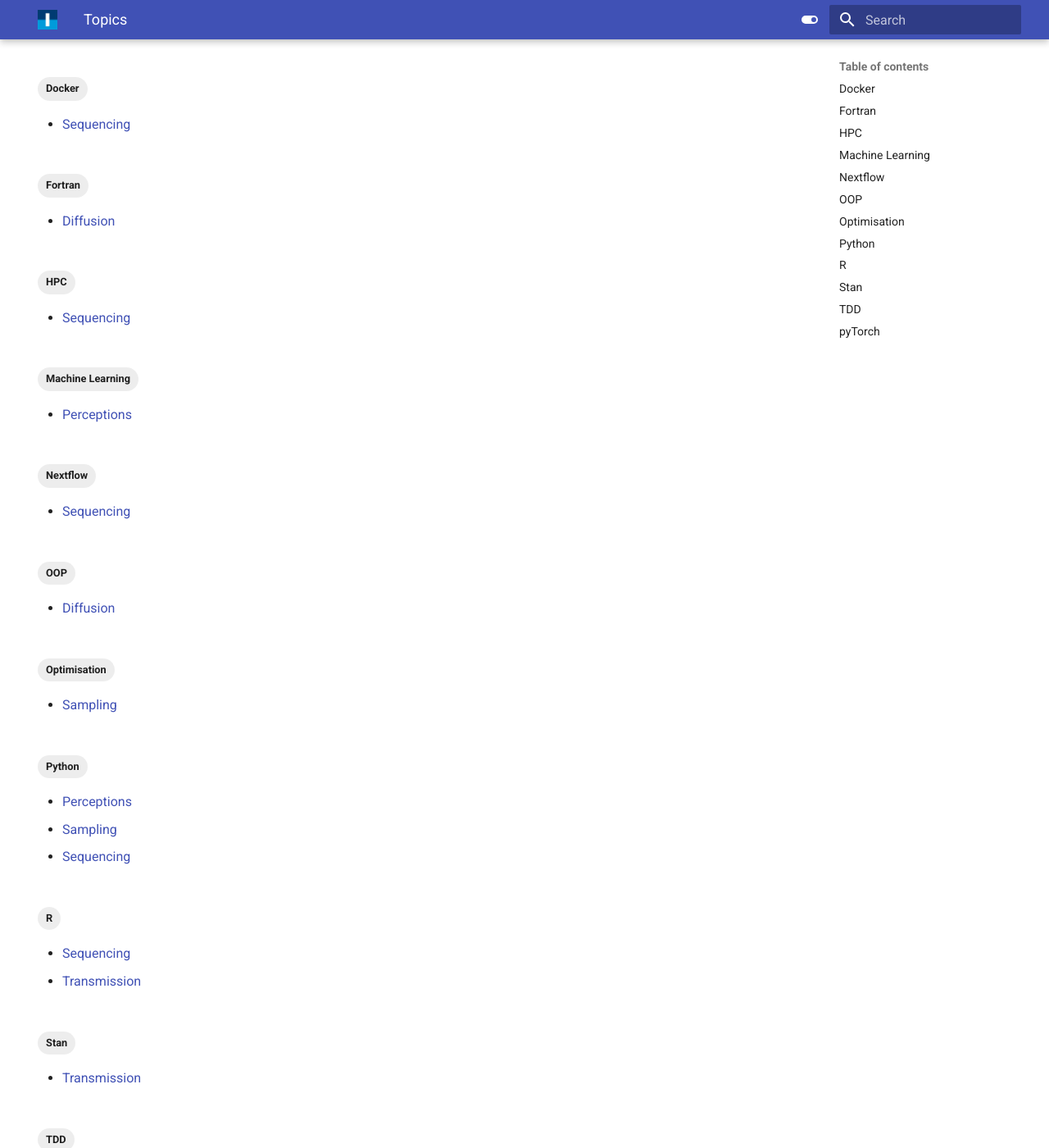
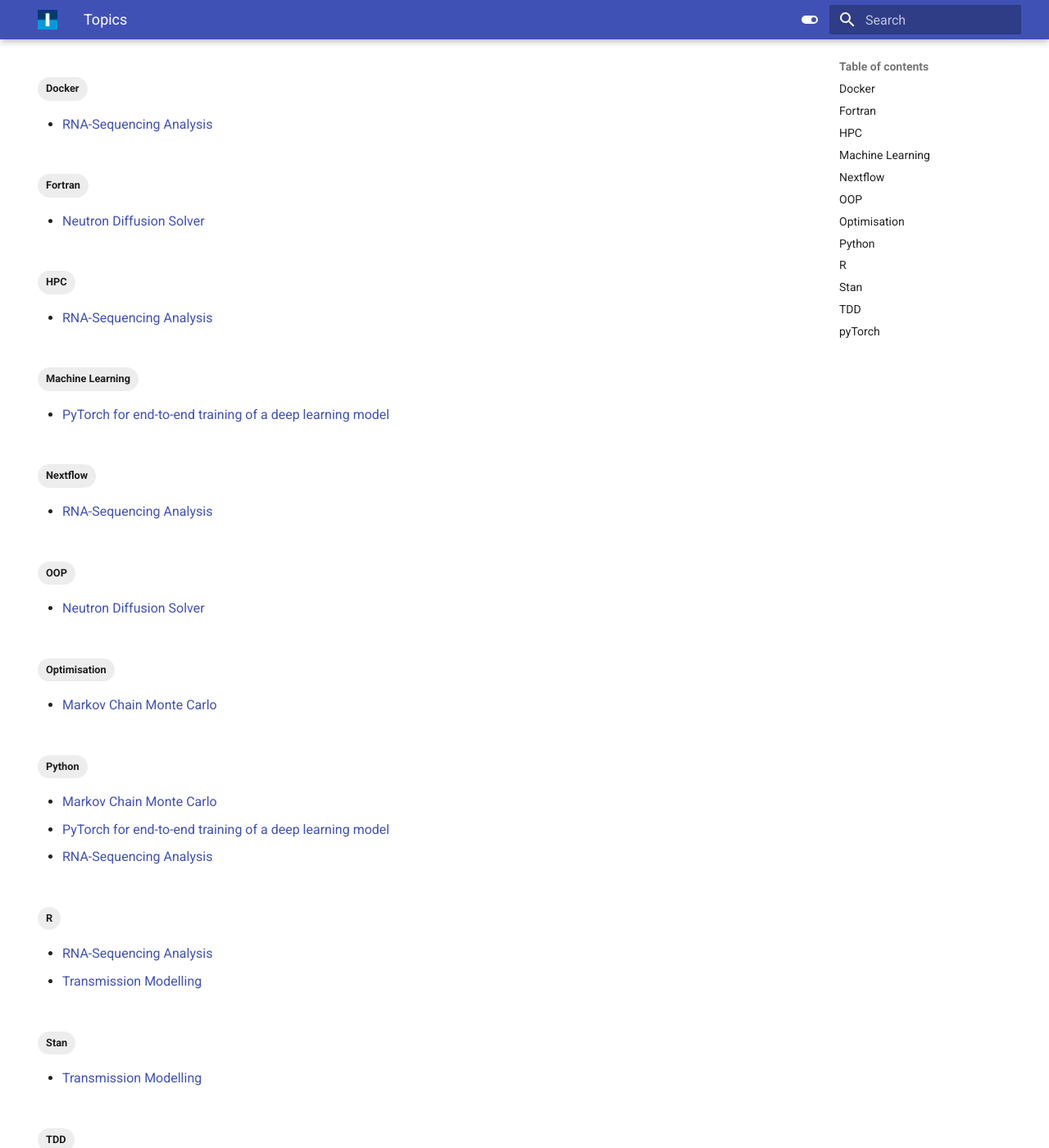
Before and after one commit to ImperialCollegeLondon/ReCoDE-home, an MkDocs documentation site: the page built from docs/tags.md, in a window 1280 px wide and 1400 px high, scrolled down 207 px. Shown: the whole window at 82% size. Built offline with MkDocs 1.6.1 and Material for MkDocs 9.7.7, drawn with Linux system fonts in a browser that asks for light colours; some of the changed text lies outside the part shown.

Commit message:
fix: improve exemplar titles

```diff
--- a/docs/exemplars/diffusion.md
+++ b/docs/exemplars/diffusion.md
@@ -1,5 +1,5 @@
 ---
-title: Diffusion
+title: Neutron Diffusion Solver
 tags:
   - Fortran
   - OOP
--- a/docs/exemplars/idms.md
+++ b/docs/exemplars/idms.md
@@ -1,5 +1,5 @@
 ---
-title: Transmission
+title: Transmission Modelling
 tags:
   - R
   - Stan
--- a/docs/exemplars/mcmc.md
+++ b/docs/exemplars/mcmc.md
@@ -1,5 +1,5 @@
 ---
-title: Sampling
+title: Markov Chain Monte Carlo
 tags:
   - Python
   - TDD
--- a/docs/exemplars/perceptions.md
+++ b/docs/exemplars/perceptions.md
@@ -1,5 +1,5 @@
 ---
-title: Perceptions
+title: PyTorch for end-to-end training of a deep learning model
 tags:
   - Python
   - pyTorch
--- a/docs/exemplars/rnaseq.md
+++ b/docs/exemplars/rnaseq.md
@@ -1,5 +1,5 @@
 ---
-title: Sequencing
+title: RNA-Sequencing Analysis
 tags:
   - Python
   - R
```
